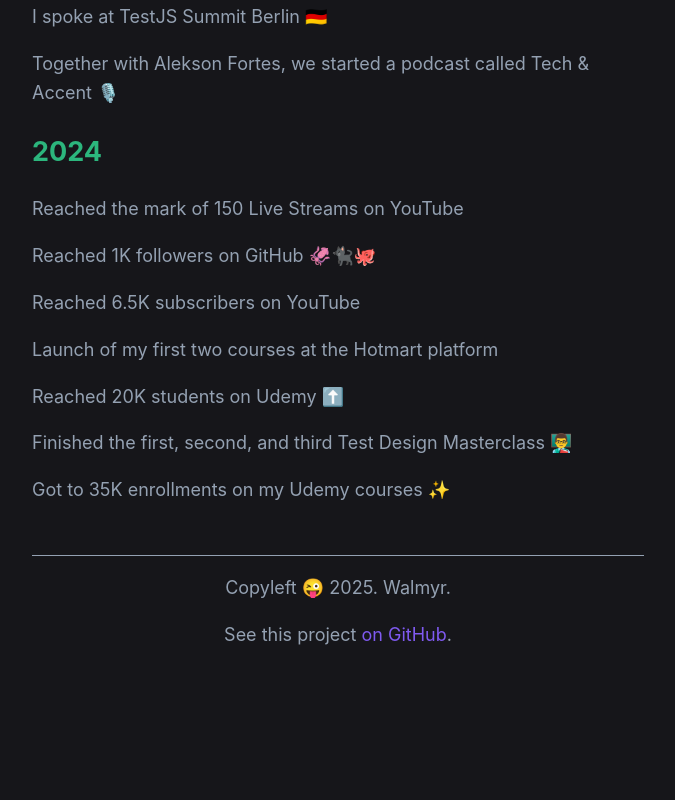
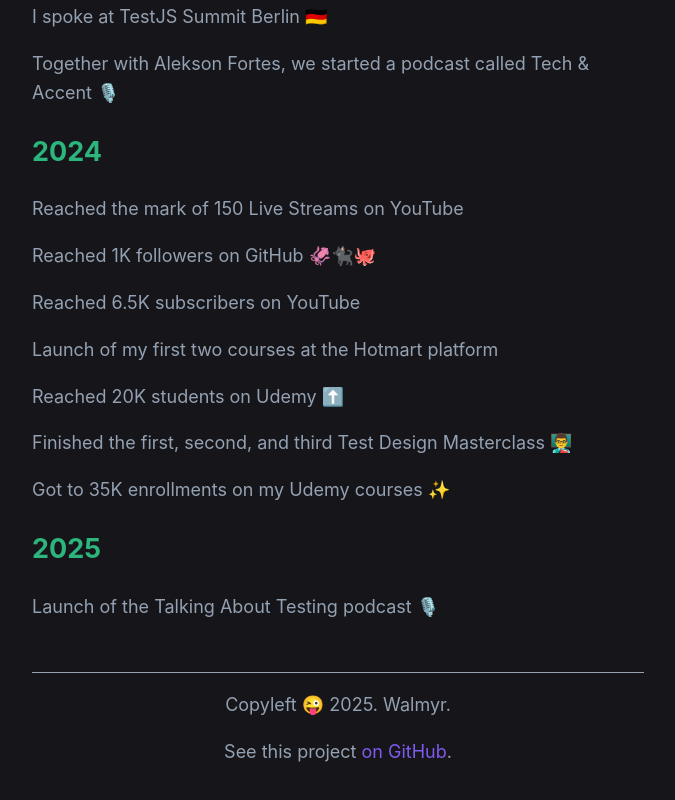
Before and after one commit to wlsf82/walmyr-nextjs, a Next.js app: page / in a window 1280 px wide. Shown: the part 3706-4506 px from the top of the page, without its empty margins (302-977 px from the left). Before the commit the page ends 4464 px from the top, so only its background shows below. Built offline with nearby package versions, Linux system fonts and the light colour scheme.

Commit message:
Add the first 2025 achievement

```diff
--- a/components/achievements.js
+++ b/components/achievements.js
@@ -129,7 +129,11 @@ const achievements = [
       'Finished the first, second, and third Test Design Masterclass 👨‍🏫',
       'Got to 35K enrollments on my Udemy courses ✨',
     ]
-  }
+  },
+  {
+    year: '2025',
+    events: ['Launch of the Talking About Testing podcast 🎙️']
+  },
 ]
 
 export default achievements
```
